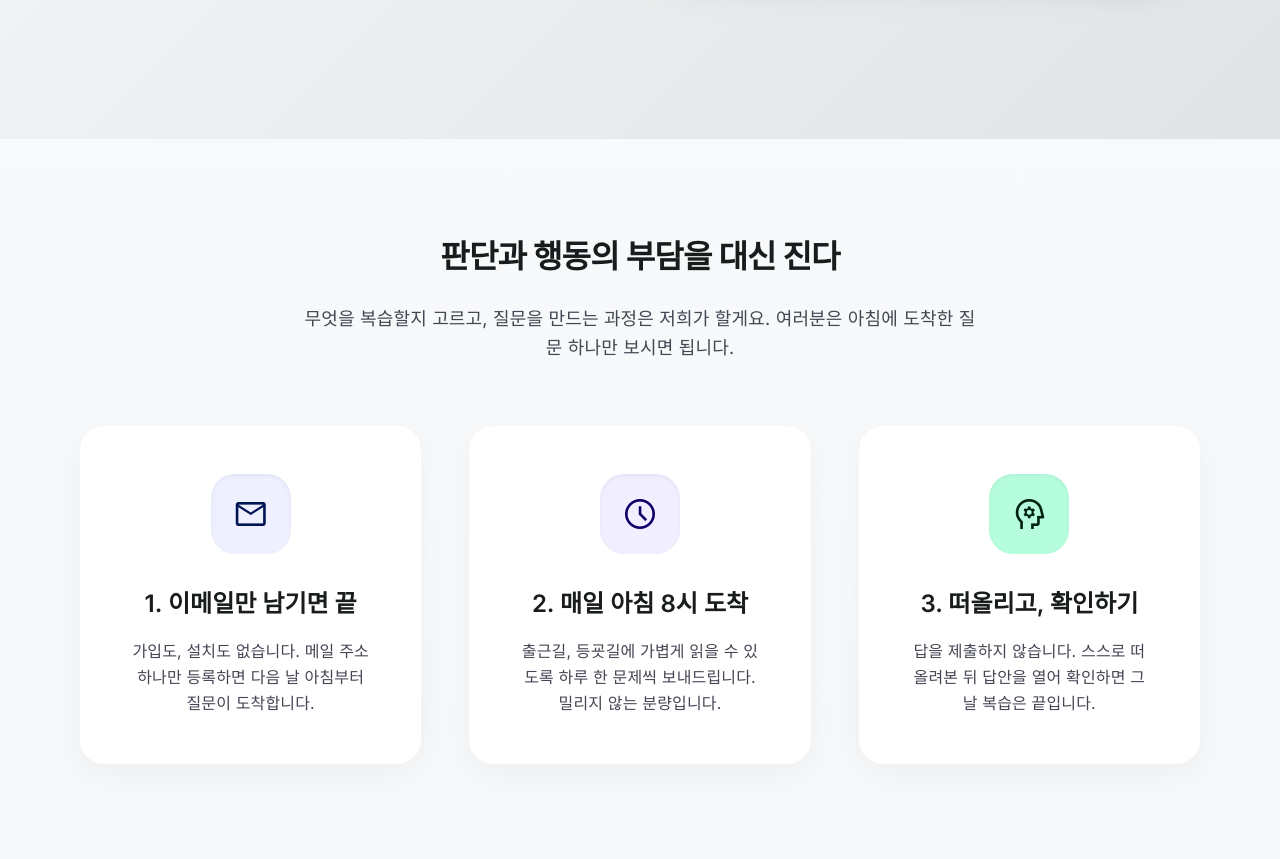
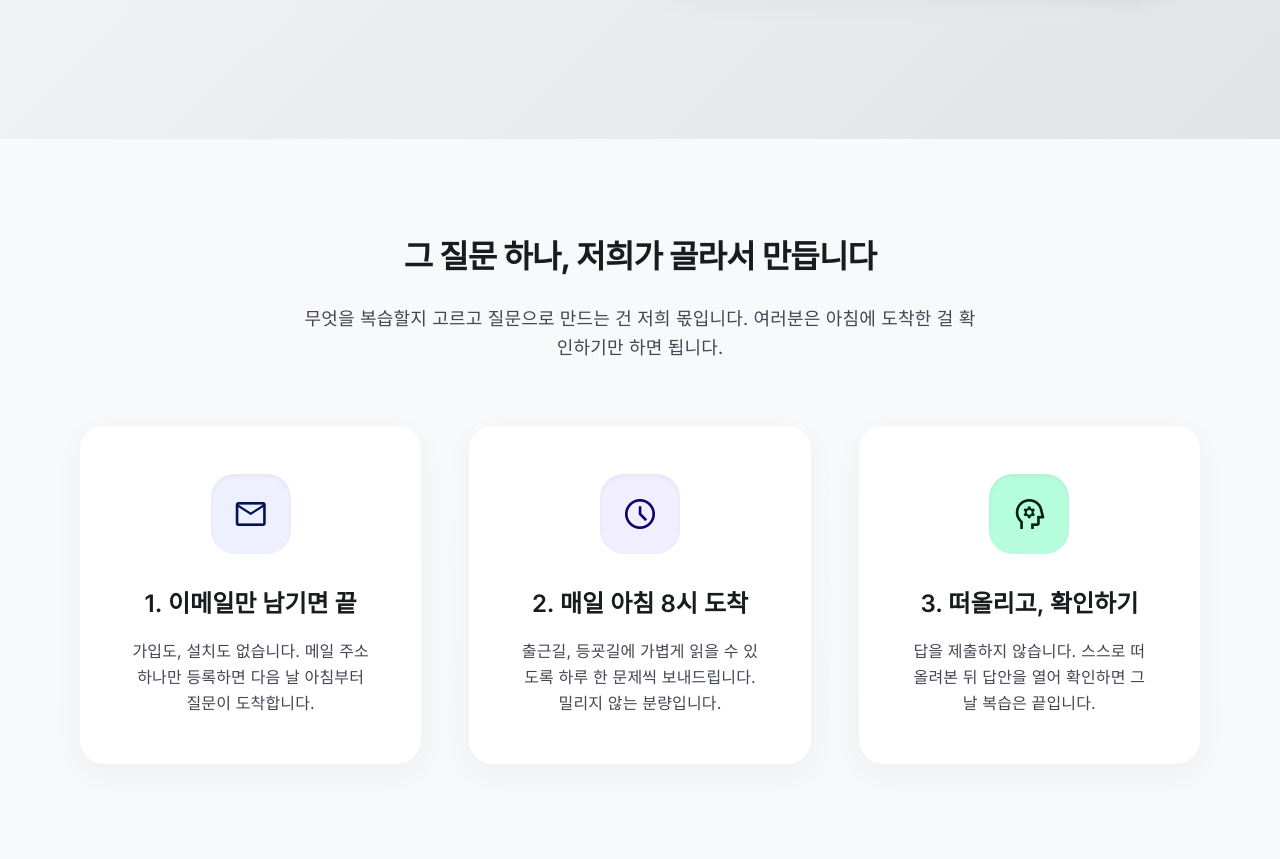
Before and after one commit to woolnd/sprint-quiz, a FastAPI app: page / in a window 1280 px wide. Shown: the part 760-1619 px from the top of the page. Run offline with FastAPI, Linux system fonts and the light colour scheme; some libraries are stand-ins or nearby versions.

Commit message:
design: 서비스 소개 페이지 Features 헤드라인 문구 수정
"판단과 행동의 부담을 대신 진다"가 어색해서, 히어로의 "질문 하나가
도착합니다"를 이어받는 문구로 바꿨다. 서브타이틀도 "질문 하나" 반복을 줄였다.

Co-Authored-By: Claude Sonnet 5 <noreply@anthropic.com>

```diff
--- a/src/sprint_quiz/web/templates/index.html
+++ b/src/sprint_quiz/web/templates/index.html
@@ -86,9 +86,9 @@
 <div class="max-w-container-max mx-auto relative z-10">
 
 <div class="text-center mb-3xl reveal-on-scroll is-revealed">
-<h2 class="text-headline-lg font-headline-lg text-on-background mb-lg tracking-tight">판단과 행동의 부담을 대신 진다</h2>
+<h2 class="text-headline-lg font-headline-lg text-on-background mb-lg tracking-tight">그 질문 하나, 저희가 골라서 만듭니다</h2>
 <p class="text-body-lg font-body-lg text-on-surface-variant max-w-2xl mx-auto leading-relaxed">
-    무엇을 복습할지 고르고, 질문을 만드는 과정은 저희가 할게요. 여러분은 아침에 도착한 질문 하나만 보시면 됩니다.
+    무엇을 복습할지 고르고 질문으로 만드는 건 저희 몫입니다. 여러분은 아침에 도착한 걸 확인하기만 하면 됩니다.
 </p>
 </div>
 
```
